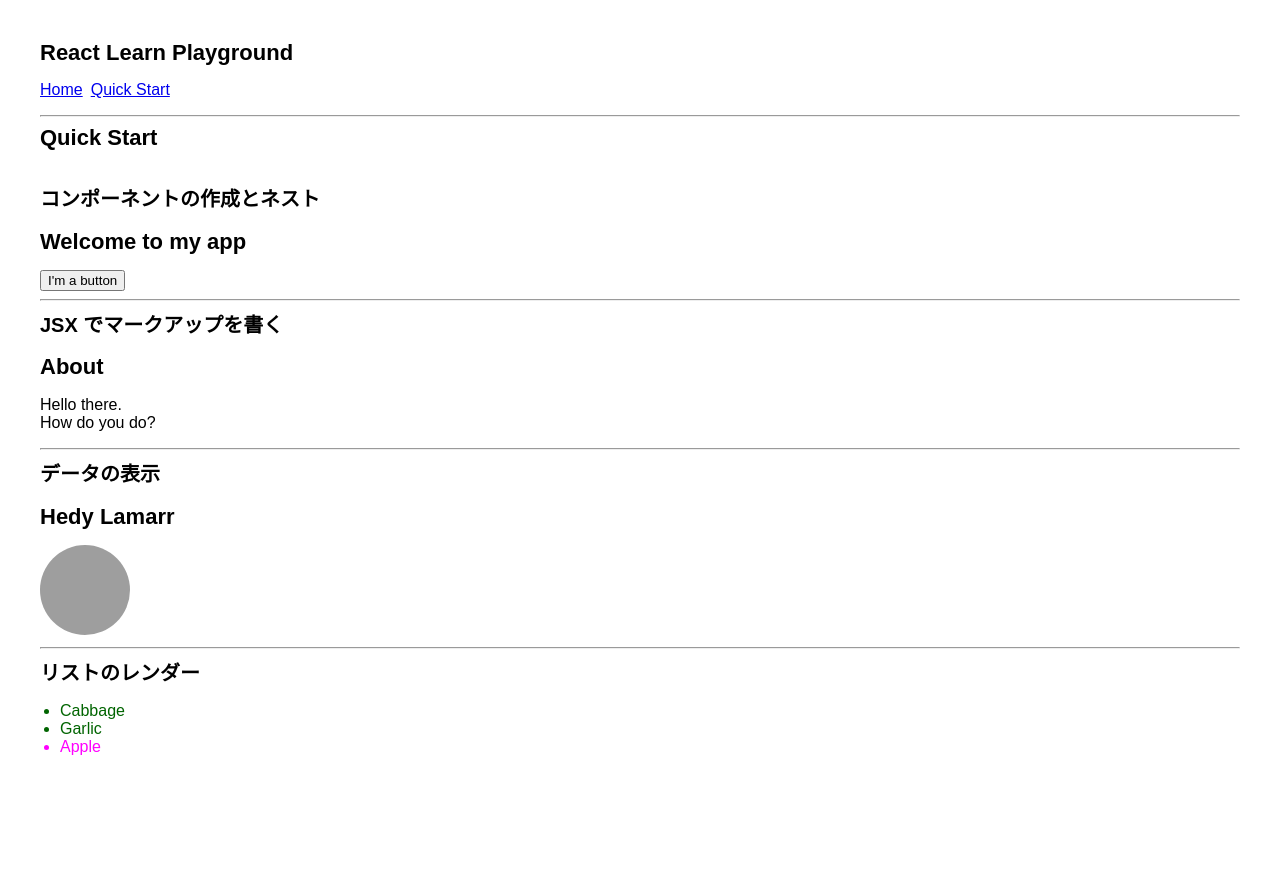
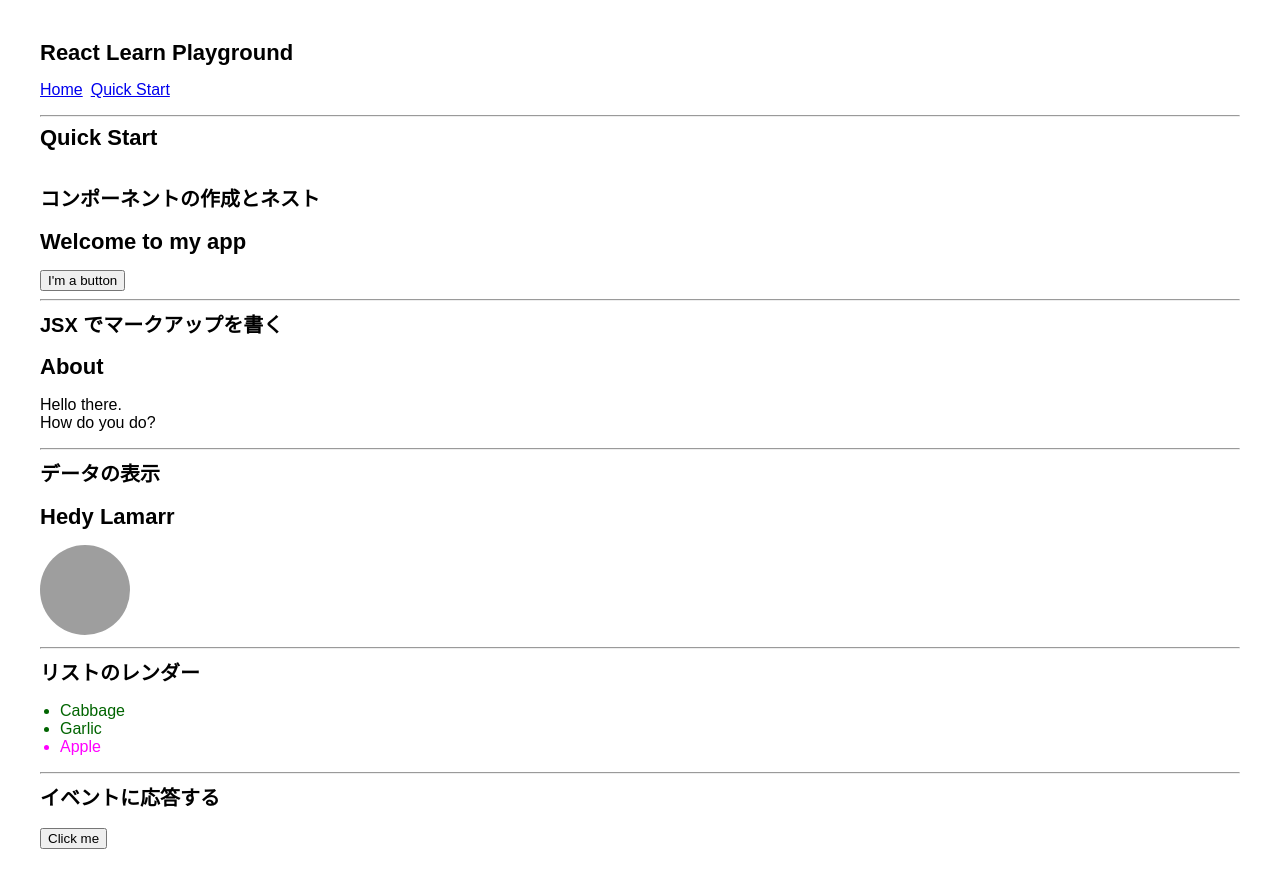
Before and after one commit to mami-tus/react-training, a React (Vite) app: page /quick-start in a window 1280 px wide. Before the commit the page ends 812 px from the top, so only its background shows below. Built offline with nearby package versions, Linux system fonts and the light colour scheme; grey boxes are pictures that could not be loaded.

Commit message:
イベントに応答する

```diff
--- a/src/learn/01-quick-start/QuickStartPage.tsx
+++ b/src/learn/01-quick-start/QuickStartPage.tsx
@@ -1,6 +1,7 @@
 import { CreatingAndNestingComponents } from "./components/CreatingAndNestingComponents";
 import { DisplayingData } from "./components/DisplayingData";
 import { RenderingLists } from "./components/RenderingLists";
+import { RespondingToEvents } from "./components/RespondingToEvents";
 import { WritingMarkupWithJsx } from "./components/WritingMarkupWithJsx";
 
 export function QuickStartPage() {
@@ -22,6 +23,10 @@ export function QuickStartPage() {
 			<hr />
 			{/* リストのレンダー */}
 			<RenderingLists />
+
+			<hr />
+			{/* イベントに応答する */}
+			<RespondingToEvents />
 			{/* 他のセクションを追加していく */}
 		</div>
 	);
--- /dev/null
+++ b/src/learn/01-quick-start/components/RespondingToEvents.tsx
@@ -0,0 +1,20 @@
+function MyButton() {
+	function handleClick() {
+		alert("You clicked me!");
+	}
+
+	return (
+		<button type="button" onClick={handleClick}>
+			Click me
+		</button>
+	);
+}
+
+export function RespondingToEvents() {
+	return (
+		<>
+			<h2>イベントに応答する</h2>
+			<MyButton />
+		</>
+	);
+}
```
